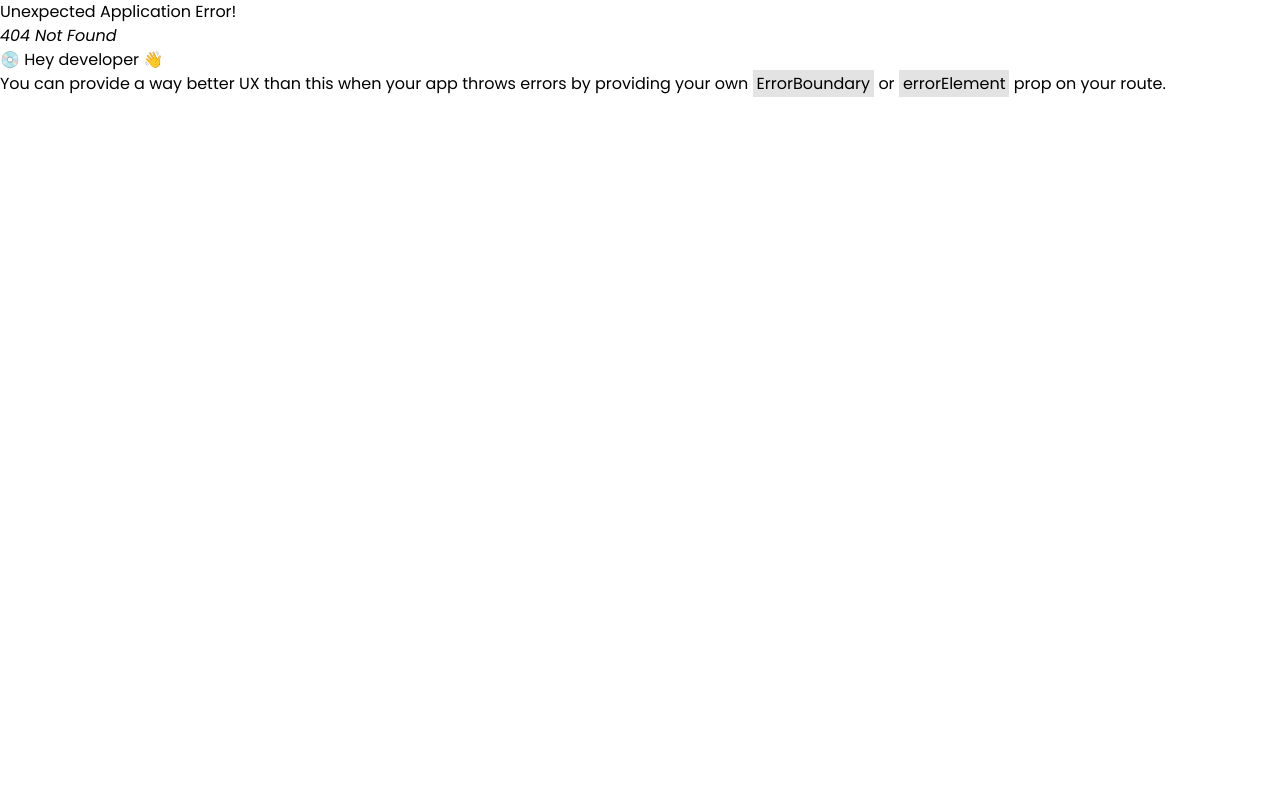
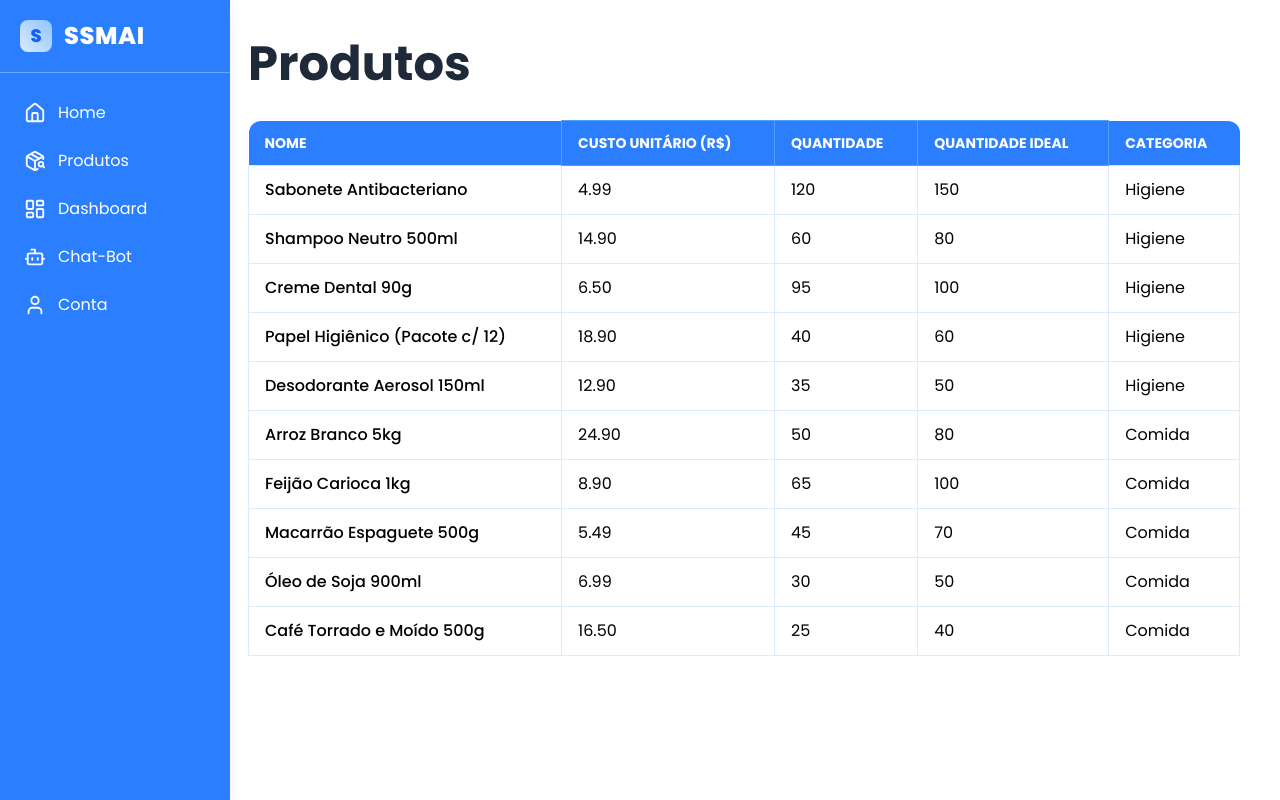
Before and after one commit to gabrielmmarcos/ssmai-frontend, a React (Vite) app: page /produtos in a window 1280 px wide. Before the commit this address had no page. Built offline with nearby package versions, Linux system fonts and the light colour scheme.

Commit message:
Tela chatbot + Produtos

```diff
--- a/src/components/dashboard.jsx
+++ b/src/components/dashboard.jsx
@@ -66,7 +66,7 @@ const Dashboard = () => {
                         <h2 className="text-lg font-semibold text-gray-800">Estatísticas de Itens</h2>
                         <p className="text-gray-500 text-sm">Janeiro - Novembro 2025</p>
                     </div>
-                    <a href="/estatisticas">
+                    <a href="/dashboard">
                         <p className="text-blue-500 font-bold hover:underline cursor-pointer">
                             Ver Todas Estatísticas
                         </p>
--- /dev/null
+++ b/src/pages/Chatbot/index.jsx
@@ -0,0 +1,85 @@
+import { useState } from "react";
+import Navbar from "../../components/navbar";
+import { Send } from "lucide-react";
+
+function Chatbot() {
+    const [messages, setMessages] = useState([
+        { from: "bot", text: "Olá! 👋 Como posso te ajudar hoje?" },
+    ]);
+    const [input, setInput] = useState("");
+
+    const handleSend = () => {
+        if (input.trim() === "") return;
+
+        // adiciona a mensagem do usuário
+        const newMessage = { from: "user", text: input };
+        setMessages((prev) => [...prev, newMessage]);
+        setInput("");
+
+        // simula resposta do bot
+        setTimeout(() => {
+            setMessages((prev) => [
+                ...prev,
+                {
+                    from: "bot",
+                    text: "Interessante! Me conte mais sobre isso. 🤖",
+                },
+            ]);
+        }, 800);
+    };
+
+    return (
+        <div className="flex w-full bg-white">
+
+            <Navbar />
+
+            {/* Container principal */}
+            <div className="flex flex-col flex-1 py-28 px-4 lg:py-10 min-h-screen bg-white overflow-hidden lg:ml-52 relative">
+                {/* Título */}
+                <h1 className="text-2xl font-bold text-blue-500 mb-6 text-center uppercase">
+                    Chat-Bot
+                </h1>
+
+                {/* Área de mensagens */}
+                <div className="flex flex-col gap-4 flex-1 overflow-y-auto p-4 max-h-[75vh]">
+                    {messages.map((msg, i) => (
+                        <div
+                            key={i}
+                            className={`flex ${msg.from === "user" ? "justify-end" : "justify-start"
+                                }`}
+                        >
+                            <div
+                                className={`max-w-[75%] p-3 rounded-2xl text-sm ${msg.from === "user"
+                                    ? "bg-blue-500 text-white rounded-br-none"
+                                    : "bg-gray-200 text-gray-800 rounded-bl-none"
+                                    }`}
+                            >
+                                {msg.text}
+                            </div>
+                        </div>
+                    ))}
+                </div>
+
+                {/* Input fixo (teclado) */}
+                <div className="flex items-center gap-2 mt-4 bg-white p-3 fixed bottom-0 left-0 right-0 lg:static lg:rounded-xl  lg:mt-4">
+                    <input
+                        type="text"
+                        placeholder="Digite sua mensagem..."
+                        value={input}
+                        onChange={(e) => setInput(e.target.value)}
+                        onKeyDown={(e) => e.key === "Enter" && handleSend()}
+                        className="flex-1 border rounded-full px-4 py-2 text-gray-700 focus:outline-none focus:ring-2 focus:ring-blue-500"
+                    />
+                    <button
+                        onClick={handleSend}
+                        className="bg-blue-500 hover:bg-blue-600 text-white p-4 rounded-full transition cursor-pointer justify-center items-center flex"
+                    >
+                        <Send size={30} />
+                    </button>
+                </div>
+            </div>
+        </div>
+    );
+}
+
+export default Chatbot;
--- /dev/null
+++ b/src/pages/Produtos/index.jsx
@@ -0,0 +1,149 @@
+import Navbar from "../../components/navbar";
+import { useNavigate } from "react-router-dom";
+
+function Produtos() {
+    const navigate = useNavigate();
+
+    const produtos = [
+        // 🧴 Higiene
+        {
+            id: 1,
+            titulo: "Sabonete Antibacteriano",
+            preco: 4.99,
+            quantidade: 120,
+            quantidadeIdeal: 150,
+            categoria: "Higiene",
+        },
+        {
+            id: 2,
+            titulo: "Shampoo Neutro 500ml",
+            preco: 14.9,
+            quantidade: 60,
+            quantidadeIdeal: 80,
+            categoria: "Higiene",
+        },
+        {
+            id: 3,
+            titulo: "Creme Dental 90g",
+            preco: 6.5,
+            quantidade: 95,
+            quantidadeIdeal: 100,
+            categoria: "Higiene",
+        },
+        {
+            id: 4,
+            titulo: "Papel Higiênico (Pacote c/ 12)",
+            preco: 18.9,
+            quantidade: 40,
+            quantidadeIdeal: 60,
+            categoria: "Higiene",
+        },
+        {
+            id: 5,
+            titulo: "Desodorante Aerosol 150ml",
+            preco: 12.9,
+            quantidade: 35,
+            quantidadeIdeal: 50,
+            categoria: "Higiene",
+        },
+
+        // 🍞 Comida
+        {
+            id: 6,
+            titulo: "Arroz Branco 5kg",
+            preco: 24.9,
+            quantidade: 50,
+            quantidadeIdeal: 80,
+            categoria: "Comida",
+        },
+        {
+            id: 7,
+            titulo: "Feijão Carioca 1kg",
+            preco: 8.9,
+            quantidade: 65,
+            quantidadeIdeal: 100,
+            categoria: "Comida",
+        },
+        {
+            id: 8,
+            titulo: "Macarrão Espaguete 500g",
+            preco: 5.49,
+            quantidade: 45,
+            quantidadeIdeal: 70,
+            categoria: "Comida",
+        },
+        {
+            id: 9,
+            titulo: "Óleo de Soja 900ml",
+            preco: 6.99,
+            quantidade: 30,
+            quantidadeIdeal: 50,
+            categoria: "Comida",
+        },
+        {
+            id: 10,
+            titulo: "Café Torrado e Moído 500g",
+            preco: 16.5,
+            quantidade: 25,
+            quantidadeIdeal: 40,
+            categoria: "Comida",
+        },
+    ];
+
+    return (
+        <>
+            <div className="flex w-full">
+                {/* Navbar lateral fixa */}
+                <Navbar />
+
+                {/* Conteúdo principal */}
+                <div className="flex flex-col flex-1 py-28 px-10 lg:py-10 min-h-screen bg-white overflow-x-hidden ml-0 lg:ml-52">
+                    <h1 className="text-2xl lg:text-5xl text-center lg:text-left font-bold text-gray-800 mb-8">
+                        Produtos
+                    </h1>
+
+                    <div className="overflow-x-auto">
+                        <table className="w-full text-left border-collapse">
+                            <thead>
+                                <tr className="bg-blue-500 text-white text-sm uppercase">
+                                    <th className="py-3 px-4 rounded-tl-xl ">Nome</th>
+                                    <th className="py-3 px-4 border border-blue-400">Custo Unitário (R$)</th>
+                                    <th className="py-3 px-4 border border-blue-400">Quantidade</th>
+                                    <th className="py-3 px-4 border border-blue-400">Quantidade Ideal</th>
+                                    <th className="py-3 px-4 rounded-tr-xl">Categoria</th>
+                                </tr>
+                            </thead>
+                            <tbody>
+                                {produtos.map((item) => (
+                                    <tr
+                                        key={item.id}
+                                        className="border border-blue-200 hover:bg-blue-50 transition cursor-pointer"
+                                        onClick={() => navigate(`/produto/${item.id}`)}
+                                    >
+                                        <td className="py-3 px-4 font-medium border border-blue-100">
+                                            {item.titulo}
+                                        </td>
+                                        <td className="py-3 px-4 border border-blue-100">
+                                            {item.preco.toFixed(2)}
+                                        </td>
+                                        <td className="py-3 px-4 border border-blue-100">
+                                            {item.quantidade}
+                                        </td>
+                                        <td className="py-3 px-4 border border-blue-100">
+                                            {item.quantidadeIdeal}
+                                        </td>
+                                        <td className="py-3 px-4 border border-blue-100">
+                                            {item.categoria}
+                                        </td>
+                                    </tr>
+                                ))}
+                            </tbody>
+                        </table>
+                    </div>
+                </div>
+            </div>
+        </>
+    );
+}
+
+export default Produtos;
```
Also changed, not shown: src/main.jsx (+10 -2 lines).
